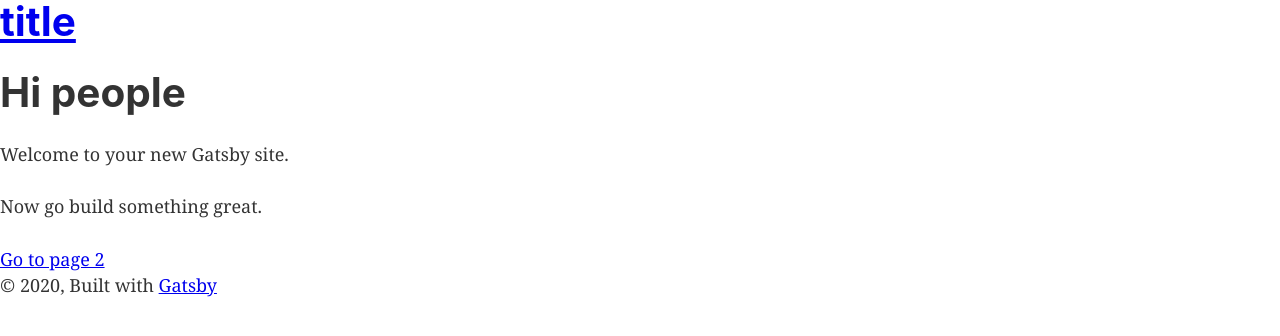
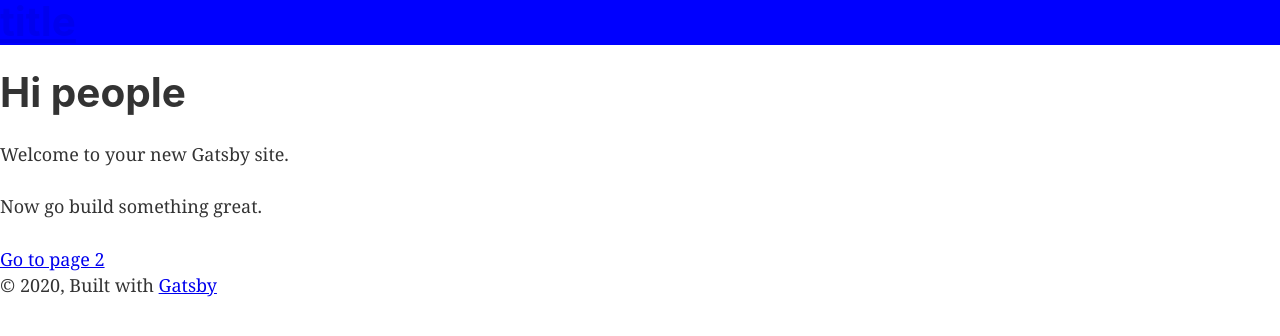
Before and after one commit to Sasha95/job, a Gatsby site: page / in a window 1280 px wide. Built offline with nearby package versions, Linux system fonts and the light colour scheme; Gatsby itself is replaced by a stand-in of ours.

Commit message:
css modules

```diff
--- a/src/components/header/header.js
+++ b/src/components/header/header.js
@@ -1,9 +1,10 @@
 import { Link } from "gatsby"
 import React from "react"
+import styles from "./header.module.css"
 
 export const Header = ({ siteTitle }) => (
   <header>
-      <h1>
+      <h1 className={styles.test}>
         <Link to="/">
           {siteTitle}
         </Link>
--- /dev/null
+++ b/src/components/header/header.module.css
@@ -0,0 +1,3 @@
+.test {
+    background-color: blue;
+}
```
Also changed, not shown: src/components/header/navbar.tsx (deleted).
